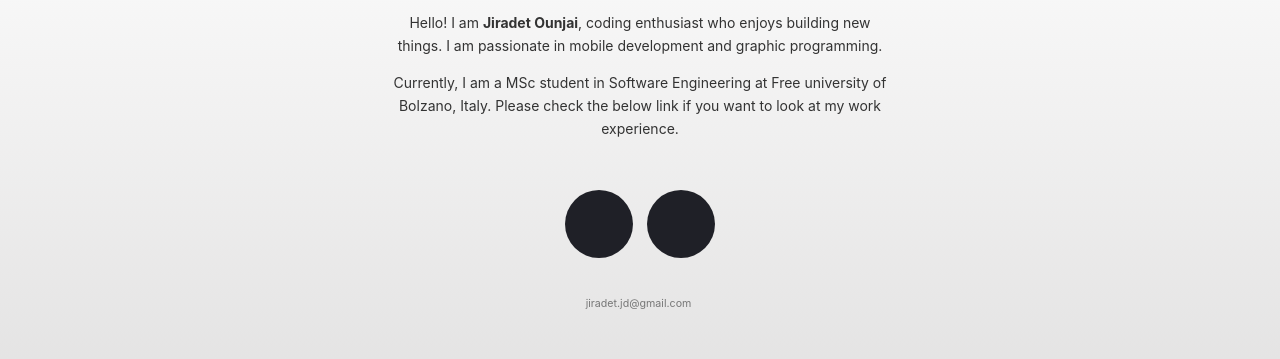
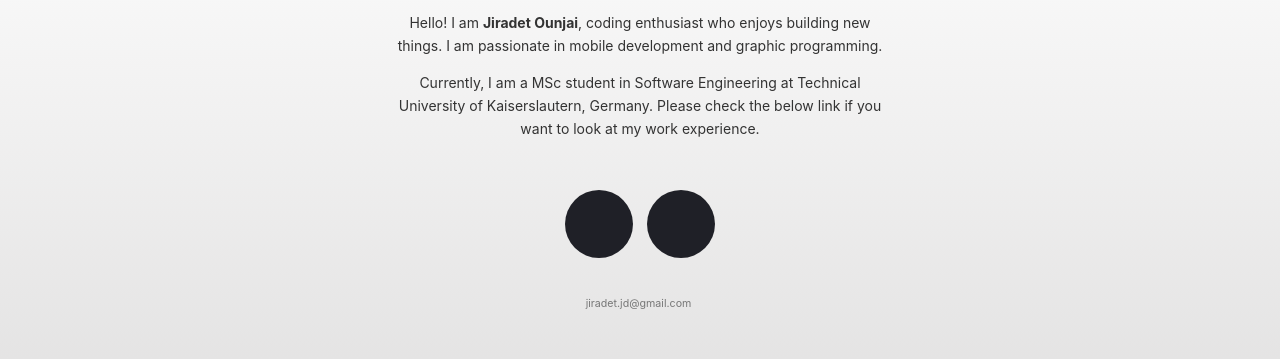
Before and after one commit to jiradeto/jiradeto.github.io, a Jekyll site: the page built from index.html, in a window 1280 px wide, cut to the strip 159-708 px from the top of the page. Shown: the top 359 px of the strip. Built offline with Jekyll 4.4.1, drawn with Linux system fonts in a browser that asks for light colours.

Commit message:
update school

```diff
--- a/index.html
+++ b/index.html
@@ -8,7 +8,7 @@ layout: default
       I am passionate in mobile development and graphic programming.
   </p>
   <p>
-      Currently, I am a MSc student in Software Engineering at Free university of Bolzano, Italy.
+      Currently, I am a MSc student in Software Engineering at Technical University of Kaiserslautern, Germany.
       Please check the below link if you want to look at my work experience.
   </p>
 
```
